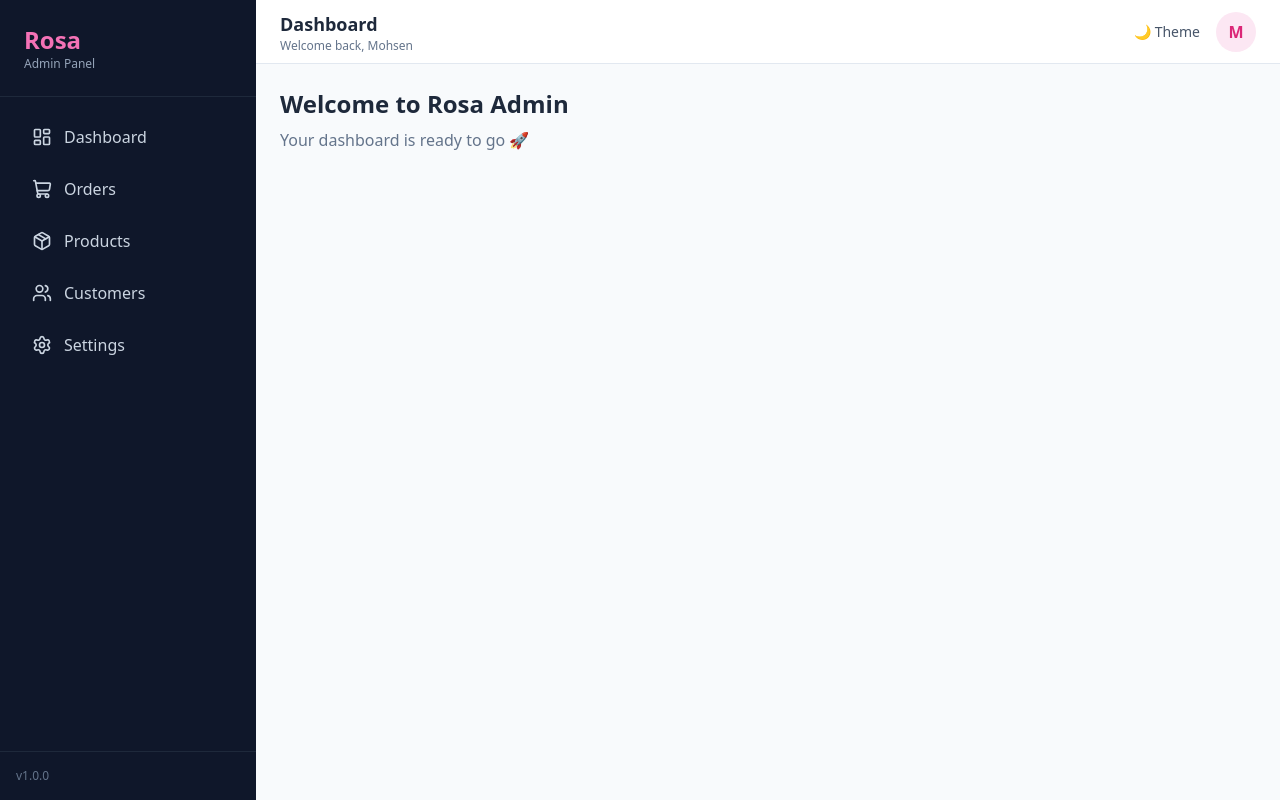
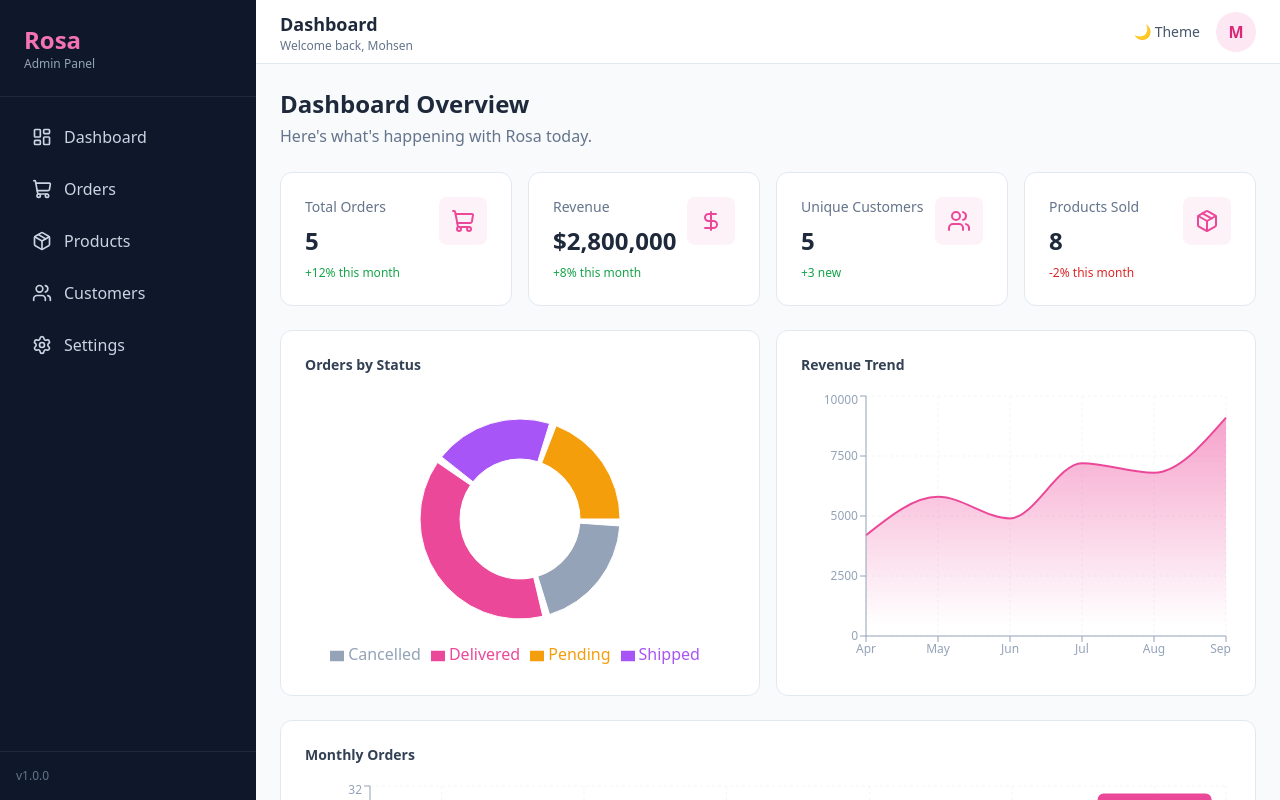
Before and after one commit to mohsen-goli/rosa-admin, a React (Vite) app: page / in a window 1280 px wide. Built offline with nearby package versions, Linux system fonts and the light colour scheme.

Commit message:
feat(charts): add StatusDonut, RevenueArea and MonthlyBars charts

```diff
--- a/package.json
+++ b/package.json
@@ -12,7 +12,8 @@
   "dependencies": {
     "lucide-react": "^1.53.0",
     "react": "^19.2.8",
-    "react-dom": "^19.2.8"
+    "react-dom": "^19.2.8",
+    "recharts": "^3.10.1"
   },
   "devDependencies": {
     "@eslint/js": "^10.0.1",
--- a/src/App.tsx
+++ b/src/App.tsx
@@ -1,12 +1,10 @@
 import { Layout } from "./components/layout/Layout";
+import { Dashboard } from "./pages/Dashboard";
 
 function App() {
   return (
     <Layout>
-      <h1 className="text-2xl font-bold text-slate-800">
-        Welcome to Rosa Admin
-      </h1>
-      <p className="text-slate-500 mt-2">Your dashboard is ready to go 🚀</p>
+      <Dashboard />
     </Layout>
   );
 }
--- /dev/null
+++ b/src/components/StatCard.tsx
@@ -0,0 +1,30 @@
+import type { LucideIcon } from 'lucide-react';
+
+interface StatCardProps {
+  title: string;
+  value: string;
+  icon: LucideIcon;
+  trend?: string;
+  trendUp?: boolean;
+}
+
+export function StatCard({ title, value, icon: Icon, trend, trendUp }: StatCardProps) {
+  return (
+    <div className="bg-white rounded-xl p-6 border border-slate-200 hover:shadow-md transition-shadow">
+      <div className="flex items-start justify-between">
+        <div>
+          <p className="text-sm text-slate-500 font-medium">{title}</p>
+          <p className="text-2xl font-bold text-slate-800 mt-2">{value}</p>
+          {trend && (
+            <p className={`text-xs mt-2 font-medium ${trendUp ? 'text-green-600' : 'text-red-600'}`}>
+              {trend}
+            </p>
+          )}
+        </div>
+        <div className="w-12 h-12 rounded-lg bg-pink-50 flex items-center justify-center">
+          <Icon className="text-pink-500" size={24} />
+        </div>
+      </div>
+    </div>
+  );
+}
--- /dev/null
+++ b/src/features/charts/MonthlyBars.tsx
@@ -0,0 +1,37 @@
+import {
+  BarChart,
+  Bar,
+  XAxis,
+  YAxis,
+  CartesianGrid,
+  Tooltip,
+  ResponsiveContainer,
+} from "recharts";
+
+const data = [
+  { month: "Apr", orders: 12 },
+  { month: "May", orders: 19 },
+  { month: "Jun", orders: 15 },
+  { month: "Jul", orders: 25 },
+  { month: "Aug", orders: 22 },
+  { month: "Sep", orders: 31 },
+];
+
+export function MonthlyBars() {
+  return (
+    <div className="bg-white rounded-xl p-6 border border-slate-200">
+      <h3 className="text-sm font-semibold text-slate-700 mb-4">
+        Monthly Orders
+      </h3>
+      <ResponsiveContainer width="100%" height={280}>
+        <BarChart data={data}>
+          <CartesianGrid strokeDasharray="3 3" stroke="#f1f5f9" />
+          <XAxis dataKey="month" stroke="#94a3b8" fontSize={12} />
+          <YAxis stroke="#94a3b8" fontSize={12} />
+          <Tooltip />
+          <Bar dataKey="orders" fill="#ec4899" radius={[6, 6, 0, 0]} />
+        </BarChart>
+      </ResponsiveContainer>
+    </div>
+  );
+}
--- /dev/null
+++ b/src/features/charts/RevenueArea.tsx
@@ -0,0 +1,49 @@
+import {
+  AreaChart,
+  Area,
+  XAxis,
+  YAxis,
+  CartesianGrid,
+  Tooltip,
+  ResponsiveContainer,
+} from "recharts";
+
+const data = [
+  { month: "Apr", revenue: 4200 },
+  { month: "May", revenue: 5800 },
+  { month: "Jun", revenue: 4900 },
+  { month: "Jul", revenue: 7200 },
+  { month: "Aug", revenue: 6800 },
+  { month: "Sep", revenue: 9100 },
+];
+
+export function RevenueArea() {
+  return (
+    <div className="bg-white rounded-xl p-6 border border-slate-200">
+      <h3 className="text-sm font-semibold text-slate-700 mb-4">
+        Revenue Trend
+      </h3>
+      <ResponsiveContainer width="100%" height={280}>
+        <AreaChart data={data}>
+          <defs>
+            <linearGradient id="colorRevenue" x1="0" y1="0" x2="0" y2="1">
+              <stop offset="5%" stopColor="#ec4899" stopOpacity={0.8} />
+              <stop offset="95%" stopColor="#ec4899" stopOpacity={0} />
+            </linearGradient>
+          </defs>
+          <CartesianGrid strokeDasharray="3 3" stroke="#f1f5f9" />
+          <XAxis dataKey="month" stroke="#94a3b8" fontSize={12} />
+          <YAxis stroke="#94a3b8" fontSize={12} />
+          <Tooltip />
+          <Area
+            type="monotone"
+            dataKey="revenue"
+            stroke="#ec4899"
+            strokeWidth={2}
+            fill="url(#colorRevenue)"
+          />
+        </AreaChart>
+      </ResponsiveContainer>
+    </div>
+  );
+}
--- /dev/null
+++ b/src/features/charts/StatusDonut.tsx
@@ -0,0 +1,66 @@
+import {
+  PieChart,
+  Pie,
+  Cell,
+  ResponsiveContainer,
+  Tooltip,
+  Legend,
+} from "recharts";
+import { mockOrders } from "../../data/orders";
+import type { OrderStatus } from "../../types/order";
+
+const STATUS_COLORS: Record<OrderStatus, string> = {
+  delivered: "#ec4899",
+  shipped: "#a855f7",
+  pending: "#f59e0b",
+  cancelled: "#94a3b8",
+};
+
+const STATUS_LABELS: Record<OrderStatus, string> = {
+  delivered: "Delivered",
+  shipped: "Shipped",
+  pending: "Pending",
+  cancelled: "Cancelled",
+};
+
+export function StatusDonut() {
+  const counts = mockOrders.reduce<Record<OrderStatus, number>>(
+    (acc, order) => {
+      acc[order.status] = (acc[order.status] ?? 0) + 1;
+      return acc;
+    },
+    { pending: 0, shipped: 0, delivered: 0, cancelled: 0 },
+  );
+
+  const data = (Object.keys(counts) as OrderStatus[]).map((status) => ({
+    name: STATUS_LABELS[status],
+    value: counts[status],
+    color: STATUS_COLORS[status],
+  }));
+
+  return (
+    <div className="bg-white rounded-xl p-6 border border-slate-200">
+      <h3 className="text-sm font-semibold text-slate-700 mb-4">
+        Orders by Status
+      </h3>
+      <ResponsiveContainer width="100%" height={280}>
+        <PieChart>
+          <Pie
+            data={data}
+            dataKey="value"
+            nameKey="name"
+            innerRadius={60}
+            outerRadius={100}
+            paddingAngle={4}
+          >
+            {data.map((entry) => (
+              <Cell key={entry.name} fill={entry.color} />
+            ))}
+          </Pie>
+          <Tooltip />
+          <Legend />
+        </PieChart>
+      </ResponsiveContainer>
+    </div>
+  );
+}
--- /dev/null
+++ b/src/lib/stats.ts
@@ -0,0 +1,21 @@
+import type { Order } from "../types/order";
+
+export function calculateStats(orders: Order[]) {
+  const totalOrders = orders.length;
+
+  const totalRevenue = orders
+    .filter((order) => order.status !== "cancelled")
+    .reduce((sum, order) => sum + order.amount, 0);
+
+  const uniqueCustomers = new Set(orders.map((order) => order.customerEmail))
+    .size;
+
+  const totalProducts = orders.reduce((sum, order) => sum + order.items, 0);
+
+  return {
+    totalOrders,
+    totalRevenue,
+    uniqueCustomers,
+    totalProducts,
+  };
+}
--- /dev/null
+++ b/src/pages/Dashboard.tsx
@@ -0,0 +1,63 @@
+import { ShoppingCart, DollarSign, Users, Package } from "lucide-react";
+import { StatCard } from "../components/StatCard";
+import { calculateStats } from "../lib/stats";
+import { mockOrders } from "../data/orders";
+import { StatusDonut } from "../features/charts/StatusDonut";
+import { RevenueArea } from "../features/charts/RevenueArea";
+import { MonthlyBars } from "../features/charts/MonthlyBars";
+
+export function Dashboard() {
+  const stats = calculateStats(mockOrders);
+
+  return (
+    <div className="space-y-6">
+      <div>
+        <h1 className="text-2xl font-bold text-slate-800">
+          Dashboard Overview
+        </h1>
+        <p className="text-slate-500 mt-1">
+          Here's what's happening with Rosa today.
+        </p>
+      </div>
+
+      <div className="grid grid-cols-1 sm:grid-cols-2 lg:grid-cols-4 gap-4">
+        <StatCard
+          title="Total Orders"
+          value={stats.totalOrders.toString()}
+          icon={ShoppingCart}
+          trend="+12% this month"
+          trendUp
+        />
+        <StatCard
+          title="Revenue"
+          value={`$${stats.totalRevenue.toLocaleString()}`}
+          icon={DollarSign}
+          trend="+8% this month"
+          trendUp
+        />
+        <StatCard
+          title="Unique Customers"
+          value={stats.uniqueCustomers.toString()}
+          icon={Users}
+          trend="+3 new"
+          trendUp
+        />
+        <StatCard
+          title="Products Sold"
+          value={stats.totalProducts.toString()}
+          icon={Package}
+          trend="-2% this month"
+        />
+      </div>
+
+      <div className="grid grid-cols-1 lg:grid-cols-2 gap-4">
+        <StatusDonut />
+        <RevenueArea />
+      </div>
+
+      <div className="grid grid-cols-1">
+        <MonthlyBars />
+      </div>
+    </div>
+  );
+}
```
Also changed, not shown: 1 other file (tests, documents, lock files or other folders).
